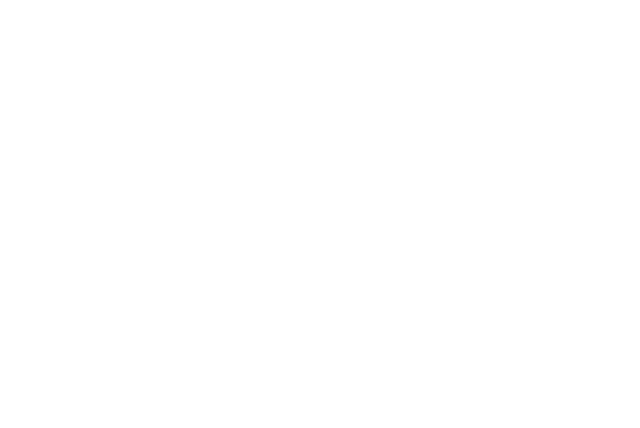
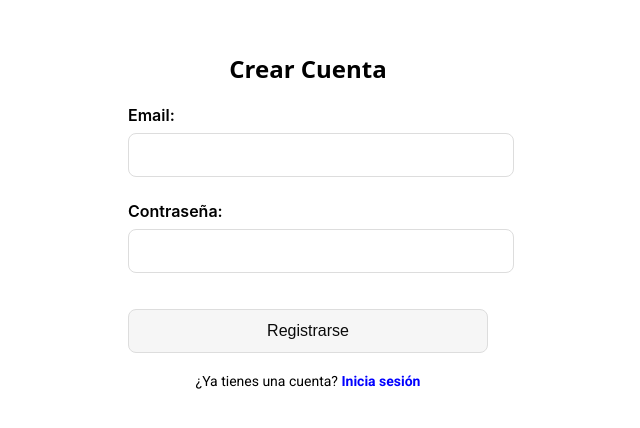
Before and after one commit to gasaga/BlackBelt, a React (Create React App) app: page /register in a window 1280 px wide. Before the commit this address had no page. Shown: the top 428 px of the page, without its empty margins (332-972 px from the left). Built offline with nearby package versions, Linux system fonts and the light colour scheme; a web font is replaced by a local one.

Commit message:
registro por usuario y password

```diff
--- a/src/App.js
+++ b/src/App.js
@@ -6,7 +6,8 @@
 import Results from './components/Results'; // importar el componente Results
 import questions from './data/questions'; // Ruta corregida
 import Login from './components/Login'; // Importa el componente Login
-import PrivateRoute from './components/PrivateRoute';
+import PrivateRoute from './components/PrivateRoute'; // Importa el componente PrivateRoute
+import Register from './components/Register'; // Importa el componente Register
 
 
 function App() {
@@ -14,7 +15,7 @@
     <Router>
       <Routes>
               <Route path="/" element={<Navigate to="/login" replace />} />
-
+        <Route path="/register" element={<Register />} />
         <Route path="/login" element={<Login />} /> {/* Nueva ruta para Login */}
         <Route path="/BeltSelector" element={<PrivateRoute><BeltSelector/></PrivateRoute>} /> {/* Ruta para el selector de cinturones */}
         <Route path="/quiz/:beltId" element={<Quiz questions={questions} />} />  {/* Ruta para el quiz */}
--- a/src/components/Login.js
+++ b/src/components/Login.js
@@ -1,6 +1,6 @@
 // src/components/Login.js
 import React, { useState, useEffect } from 'react';
-import { useNavigate } from 'react-router-dom';
+import { useNavigate, Link } from 'react-router-dom';
 import styles from './Login.module.css';
 import { signInWithEmailAndPassword } from "firebase/auth";
 import { auth, signInWithGoogle } from "../firebase";
@@ -128,6 +128,13 @@
           Ingresar con Google
         </button>
       </form>
+      <p className={styles.linkText}>
+        ¿No tienes una cuenta?{' '}
+        <Link to="/register" className={styles.linkAction}>
+          Regístrate aquí
+        </Link>
+      </p>
+
     </div>
   );
 };
--- a/src/components/Login.module.css
+++ b/src/components/Login.module.css
@@ -42,3 +42,16 @@
   background-color: var(--primario-color);
   color: var(--secundario-color);
 }
+
+.linkText {
+  margin-top: 1.5rem;
+  color: var(--terciario-color-gris1);
+  font-size: 0.9rem;
+}
+
+.linkAction {
+  color: var(--primario-color);
+  font-weight: 700;
+  text-decoration: underline;
+  cursor: pointer;
+}
--- /dev/null
+++ b/src/components/Register.js
@@ -0,0 +1,50 @@
+/*
+    Componente de Registro de Usuario por email y contraseña.
+*/
+
+import React, { useState } from 'react';
+import { useNavigate, Link } from 'react-router-dom';
+import { auth, createUserWithEmailAndPassword } from "../firebase";
+import styles from './Login.module.css'; // Reutilizamos estilos
+
+const Register = () => {
+  const [email, setEmail] = useState('');
+  const [password, setPassword] = useState('');
+  const navigate = useNavigate();
+
+  const handleRegister = async (e) => {
+    e.preventDefault();
+    try {
+      await createUserWithEmailAndPassword(auth, email, password);
+      alert("¡Cuenta creada con éxito!");
+      navigate('/BeltSelector');
+    } catch (error) {
+      alert("Error al registrar: " + error.message);
+    }
+  };
+
+  return (
+    <div className={styles.loginContainer}>
+      <h2>Crear Cuenta</h2>
+      <form onSubmit={handleRegister}>
+        <div className={styles.inputGroup}>
+          <label>Email:</label>
+          <input type="email" value={email} onChange={(e) => setEmail(e.target.value)} required />
+        </div>
+        <div className={styles.inputGroup}>
+          <label>Contraseña:</label>
+          <input type="password" value={password} onChange={(e) => setPassword(e.target.value)} required />
+        </div>
+        <button type="submit" className={styles.loginButton}>Registrarse</button>
+      </form>
+      <p style={{ marginTop: '20px', fontSize: '14px' }}>
+        ¿Ya tienes una cuenta?{' '}
+        <Link to="/login" style={{ color: 'blue', fontWeight: 'bold', textDecoration: 'none' }}>
+          Inicia sesión
+        </Link>
+      </p>
+    </div>
+  );
+};
+
+export default Register;
--- a/src/firebase.js
+++ b/src/firebase.js
@@ -2,6 +2,8 @@
 import { initializeApp } from "firebase/app";
 import {
   getAuth,
+  createUserWithEmailAndPassword,
+  signInWithEmailAndPassword,
   GoogleAuthProvider,
   signInWithPopup,
   signInWithRedirect,
@@ -55,5 +57,7 @@
   googleProvider,
   signInWithGoogle,
   getRedirectResult,
-  signOut
+  signOut,
+  createUserWithEmailAndPassword,
+  signInWithEmailAndPassword
 };
```
